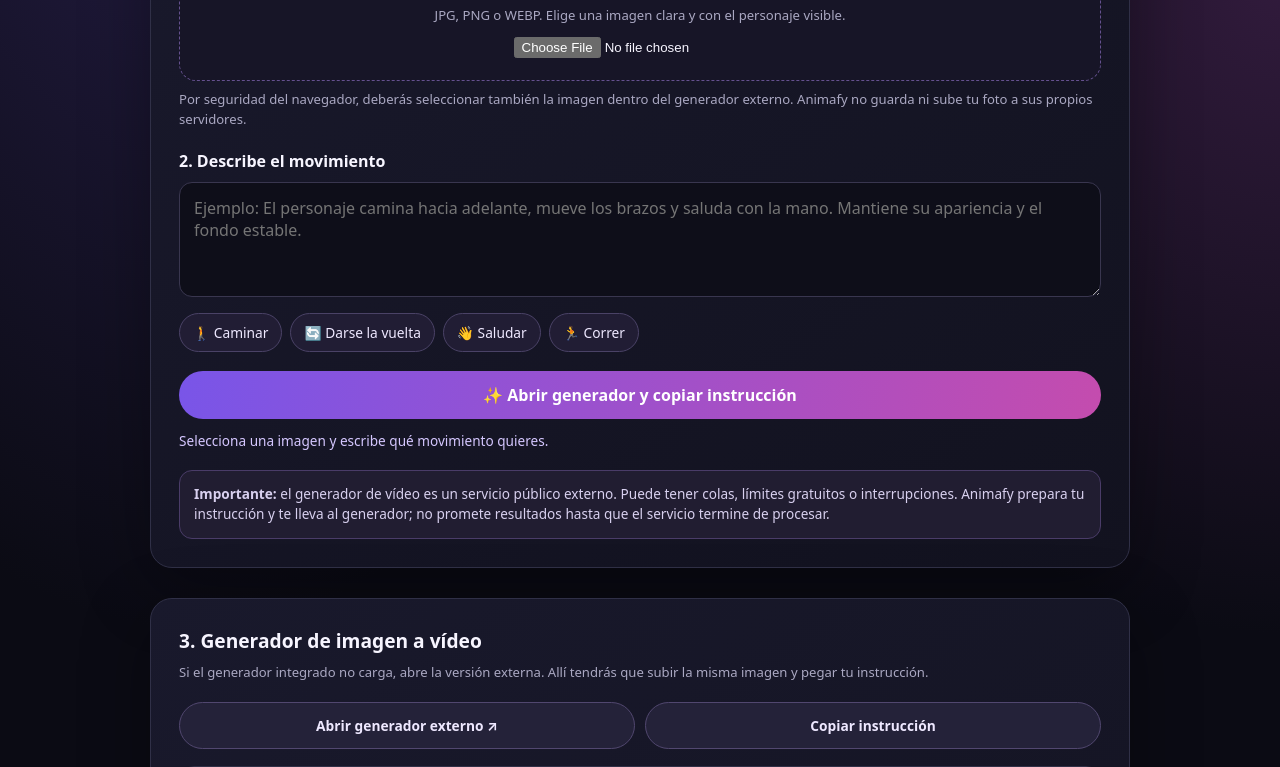
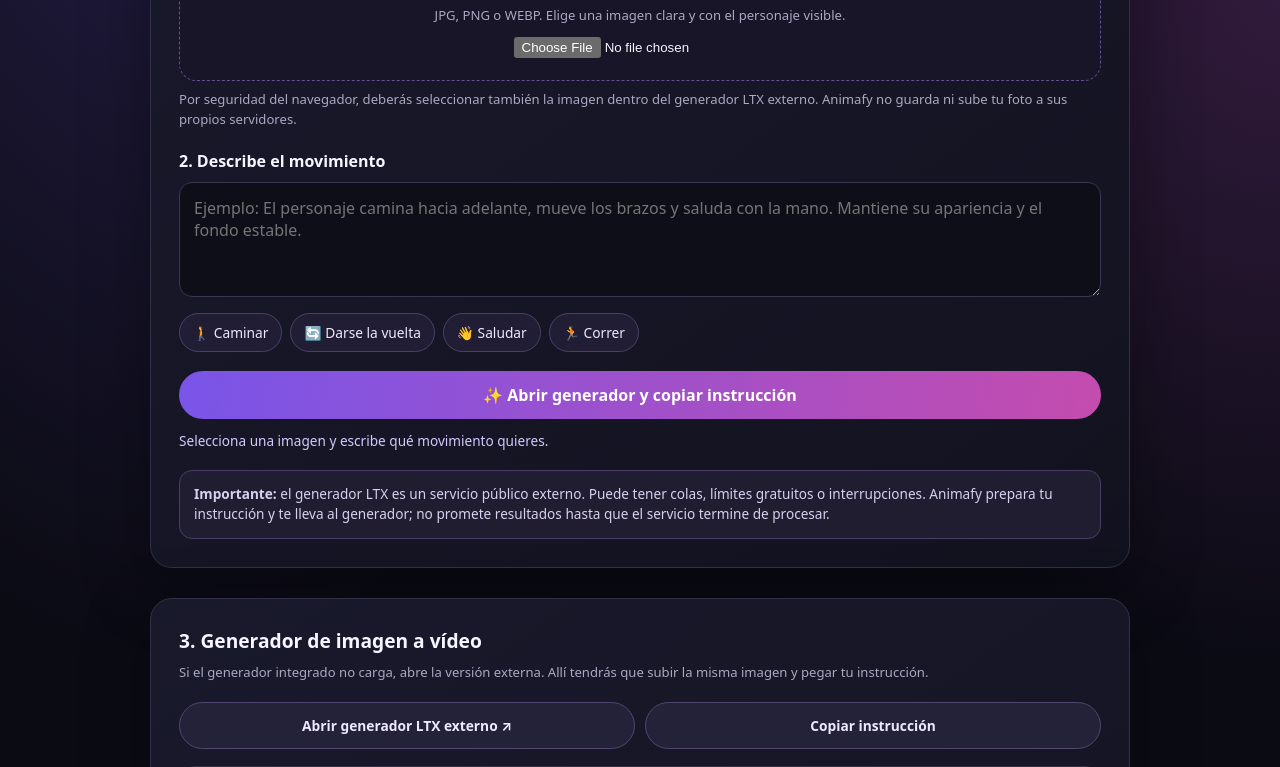
Before and after one commit to Jhos08t/aniamfy, a plain HTML site: page index.html in a window 1280 px wide. Shown: the part 433-1200 px from the top of the page. Drawn offline with Linux system fonts and the light colour scheme; grey boxes are pictures that could not be loaded.

Commit message:
Cambiar motor de generación de vídeo a LTX Video

```diff
--- a/index.html
+++ b/index.html
@@ -23,19 +23,19 @@ textarea{width:100%;min-height:115px;resize:vertical;background:#0e0e19;border:1
 <label class="label" for="imageInput">1. Elige tu imagen</label>
 <div class="upload"><div style="font-size:2rem">📷</div><strong>Selecciona una fotografía</strong><div class="hint" style="margin-bottom:0">JPG, PNG o WEBP. Elige una imagen clara y con el personaje visible.</div><input id="imageInput" type="file" accept="image/png,image/jpeg,image/webp"></div>
 <img id="preview" class="preview" alt="Vista previa de la imagen seleccionada">
-<p class="hint">Por seguridad del navegador, deberás seleccionar también la imagen dentro del generador externo. Animafy no guarda ni sube tu foto a sus propios servidores.</p>
+<p class="hint">Por seguridad del navegador, deberás seleccionar también la imagen dentro del generador LTX externo. Animafy no guarda ni sube tu foto a sus propios servidores.</p>
 <label class="label" for="prompt">2. Describe el movimiento</label>
 <textarea id="prompt" placeholder="Ejemplo: El personaje camina hacia adelante, mueve los brazos y saluda con la mano. Mantiene su apariencia y el fondo estable."></textarea>
 <div class="chips"><button class="chip" data-prompt="El personaje camina de forma natural hacia adelante, balancea los brazos y mantiene su apariencia original.">🚶 Caminar</button><button class="chip" data-prompt="El personaje gira lentamente para darse la vuelta y luego mira hacia la cámara.">🔄 Darse la vuelta</button><button class="chip" data-prompt="El personaje levanta un brazo y saluda moviendo la mano de forma natural.">👋 Saludar</button><button class="chip" data-prompt="El personaje corre suavemente hacia adelante con movimiento natural de brazos y piernas.">🏃 Correr</button></div>
 <button id="go" class="btn primary">✨ Abrir generador y copiar instrucción</button>
 <p id="status" class="status" role="status" aria-live="polite">Selecciona una imagen y escribe qué movimiento quieres.</p>
-<div class="notice"><b>Importante:</b> el generador de vídeo es un servicio público externo. Puede tener colas, límites gratuitos o interrupciones. Animafy prepara tu instrucción y te lleva al generador; no promete resultados hasta que el servicio termine de procesar.</div>
+<div class="notice"><b>Importante:</b> el generador LTX es un servicio público externo. Puede tener colas, límites gratuitos o interrupciones. Animafy prepara tu instrucción y te lleva al generador; no promete resultados hasta que el servicio termine de procesar.</div>
 </main>
-<section class="panel"><h2 class="section-title">3. Generador de imagen a vídeo</h2><p class="hint">Si el generador integrado no carga, abre la versión externa. Allí tendrás que subir la misma imagen y pegar tu instrucción.</p><div class="actions"><a class="btn secondary" href="https://huggingface.co/spaces/zerogpu-aoti/wan2-2-fp8da-aoti-faster" target="_blank" rel="noopener">Abrir generador externo ↗</a><button id="copy" class="btn secondary" type="button">Copiar instrucción</button></div><div style="margin-top:17px"><iframe class="embed" title="Generador público de imagen a vídeo" src="https://huggingface.co/spaces/zerogpu-aoti/wan2-2-fp8da-aoti-faster" loading="lazy" allow="clipboard-read; clipboard-write"></iframe></div></section>
-<footer>Animafy · Proyecto experimental · Servicio de generación proporcionado por Hugging Face</footer>
+<section class="panel"><h2 class="section-title">3. Generador de imagen a vídeo</h2><p class="hint">Si el generador integrado no carga, abre la versión externa. Allí tendrás que subir la misma imagen y pegar tu instrucción.</p><div class="actions"><a class="btn secondary" href="https://huggingface.co/spaces/Lightricks/ltx-video-distilled" target="_blank" rel="noopener">Abrir generador LTX externo ↗</a><button id="copy" class="btn secondary" type="button">Copiar instrucción</button></div><div style="margin-top:17px"><iframe class="embed" title="Generador LTX Video de Hugging Face" src="https://huggingface.co/spaces/Lightricks/ltx-video-distilled" loading="lazy" allow="clipboard-read; clipboard-write"></iframe><p class="hint">Si LTX no está disponible, prueba el motor alternativo Wan 2.2 Fast: <a style="color:#d7c9ff" href="https://huggingface.co/spaces/JCisHERE/Wan2.2-14B-Fast-Preview" target="_blank" rel="noopener">Abrir Wan 2.2 Fast ↗</a>.</p></div></section>
+<footer>Animafy · Proyecto experimental · Motor LTX de Lightricks alojado en Hugging Face</footer>
 </div>
 <script>
-const HF='https://huggingface.co/spaces/zerogpu-aoti/wan2-2-fp8da-aoti-faster';
+const HF='https://huggingface.co/spaces/Lightricks/ltx-video-distilled';
 const input=document.getElementById('imageInput'),preview=document.getElementById('preview'),prompt=document.getElementById('prompt'),status=document.getElementById('status');
 input.addEventListener('change',()=>{const f=input.files&&input.files[0];if(!f){preview.style.display='none';return}if(!f.type.startsWith('image/')){alert('Selecciona una imagen JPG, PNG o WEBP.');input.value='';return}if(preview.src.startsWith('blob:'))URL.revokeObjectURL(preview.src);preview.src=URL.createObjectURL(f);preview.style.display='block';status.textContent='Imagen lista: '+f.name+'. Ahora escribe el movimiento.'});
 document.querySelectorAll('.chip').forEach(b=>b.addEventListener('click',()=>{prompt.value=b.dataset.prompt;prompt.focus();status.textContent='Movimiento seleccionado. Puedes editarlo o abrir el generador.'}));
```
